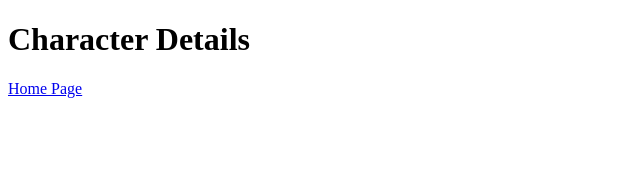
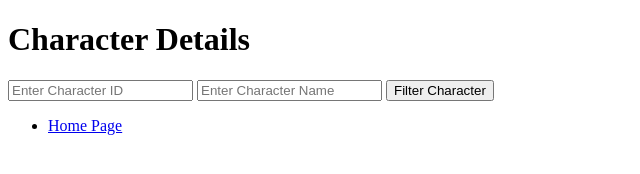
Before and after one commit to shanicegrif/apiport-project, a plain HTML site: page character.html in a window 1280 px wide. Shown: the whole page, without its empty margins (0-640 px from the left). Drawn offline with Linux system fonts and the light colour scheme.

Commit message:
switched up pages

```diff
--- a/character.html
+++ b/character.html
@@ -9,8 +9,18 @@
 </head>
 <body>
     <h1>Character Details</h1>
+    <form class="filterForm">
+        <input type="number" class="characterId" placeholder="Enter Character ID">
+        <input type="text" class="characterName" placeholder="Enter Character Name">
+        <button type="submit">Filter Character</button>
+    </form>
     <div class="characterInfo">
-        <a href="./index.html">Home Page</a>
+
     </div>
+    <nav>
+        <ul>
+            <li><a href="./index.html">Home Page</a></li>
+        </ul>
+    </nav>
 </body>
 </html>
```
Also changed, not shown: index.html (+0 -3 lines).
